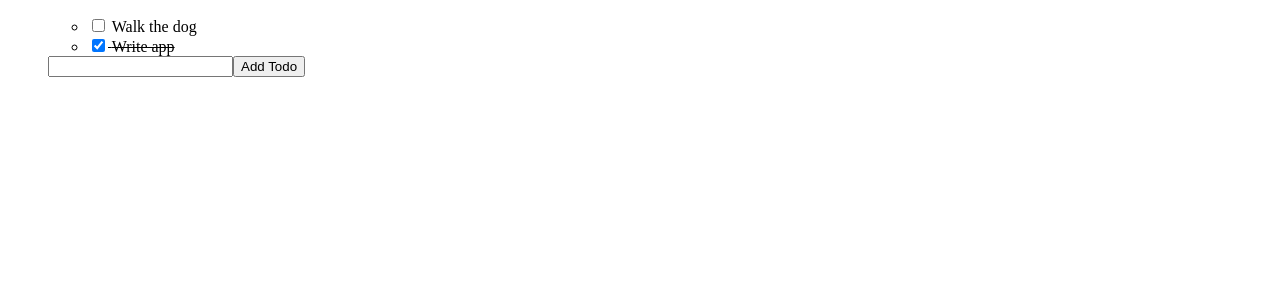
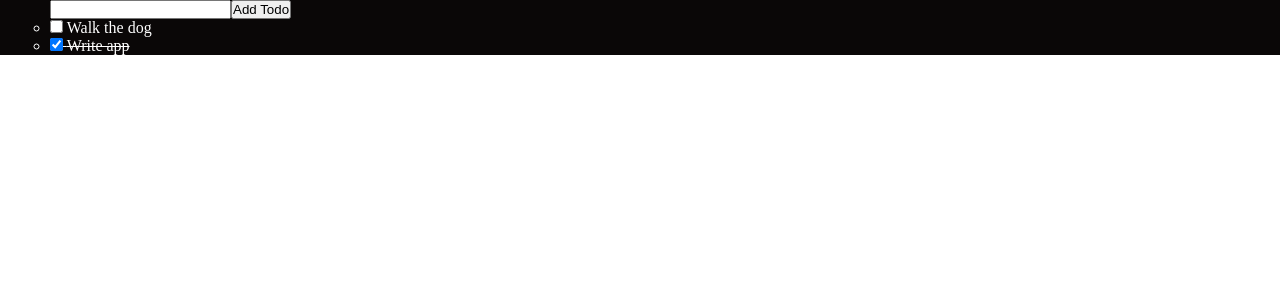
Before and after one commit to 5iveemmy/TypeScript-Todo, a React (Create React App) app: page / in a window 1280 px wide. Shown: the top 300 px of the page. Built offline with nearby package versions, Linux system fonts and the light colour scheme.

Commit message:
restructured component

```diff
--- a/src/App.tsx
+++ b/src/App.tsx
@@ -1,43 +1,22 @@
-import React, { useState } from "react";
-import { AddTodoForm } from "./components/AddTodoForm";
-import { TodoList } from "./components/TodoList";
+import styled from "styled-components";
+import TodoApp from "./components/TodoApp";
+import { Container, GlobalStyle } from "./styles/global";
 
-const initialTodos: Todo[] = [
-  {
-    text: "Walk the dog",
-    complete: false,
-  },
-  {
-    text: "Write app",
-    complete: true,
-  },
-];
+const ForApp = styled.div`
+  background-color: #0a0707;
+  color: #fff;
+`;
 
 function App() {
-  const [todos, setTodos] = useState(initialTodos);
-
-  const toggleTodo = (selectedTodo: Todo) => {
-    const newTodos = todos.map((todo) => {
-      if (todo === selectedTodo) {
-        return {
-          ...todo,
-          complete: !todo.complete,
-        };
-      }
-      return todo;
-    });
-    setTodos(newTodos);
-  };
-
-  const addTodo: AddTodo = (text: string) => {
-    const newTodo = { text, complete: false };
-    setTodos([...todos, newTodo]);
-  };
   return (
-    <ul>
-      <TodoList todos={todos} toggleTodo={toggleTodo} />
-      <AddTodoForm addTodo={addTodo} />
-    </ul>
+    <>
+      <ForApp>
+        <Container>
+          <GlobalStyle />
+          <TodoApp />
+        </Container>
+      </ForApp>
+    </>
   );
 }
 
--- /dev/null
+++ b/src/components/TodoApp.tsx
@@ -0,0 +1,46 @@
+import { useState } from "react";
+import { AddTodoForm } from "./AddTodoForm";
+import { TodoList } from "./TodoList";
+
+const initialTodos: Todo[] = [
+  {
+    text: "Walk the dog",
+    complete: false,
+  },
+  {
+    text: "Write app",
+    complete: true,
+  },
+];
+
+const TodoApp = () => {
+  const [todos, setTodos] = useState(initialTodos);
+
+  const toggleTodo = (selectedTodo: Todo) => {
+    const newTodos = todos.map((todo) => {
+      if (todo === selectedTodo) {
+        return {
+          ...todo,
+          complete: !todo.complete,
+        };
+      }
+      return todo;
+    });
+    setTodos(newTodos);
+  };
+
+  const addTodo: AddTodo = (text: string) => {
+    const newTodo = { text, complete: false };
+    setTodos([...todos, newTodo]);
+  };
+  return (
+    <>
+      <ul>
+        <AddTodoForm addTodo={addTodo} />
+        <TodoList todos={todos} toggleTodo={toggleTodo} />
+      </ul>
+    </>
+  );
+};
+
+export default TodoApp;
--- a/src/components/TodoList.tsx
+++ b/src/components/TodoList.tsx
@@ -1,4 +1,5 @@
 import React from "react";
+import { Container } from "../styles/global";
 import { TodoListItem } from "./TodoListItem";
 
 interface Props {
--- a/src/styles/global.ts
+++ b/src/styles/global.ts
@@ -1,15 +1,35 @@
-import { createGlobalStyle } from "styled-components";
+import styled, { createGlobalStyle } from "styled-components";
 
-export default createGlobalStyle`
+export const GlobalStyle = createGlobalStyle`
+
 *{
     margin: 0;
     padding: 0;
+    max-wid
     outline: 0;
     box-sizing: border-box;
-
 }
 
 #root {
     margin: 0 auto;
 }
+
 `;
+
+export const Container = styled.div`
+  z-index: 1;
+  width: 100%;
+  max-width: 1300px;
+  margin-right: auto;
+  margin-left: auto;
+  padding-right: 50px;
+  padding-left: 50px;
+
+  /* display: flex;
+  justify-content: center; */
+
+  @media screen and (max-width: 991px) {
+    padding-right: 30px;
+    padding-left: 30px;
+  }
+`;
```
